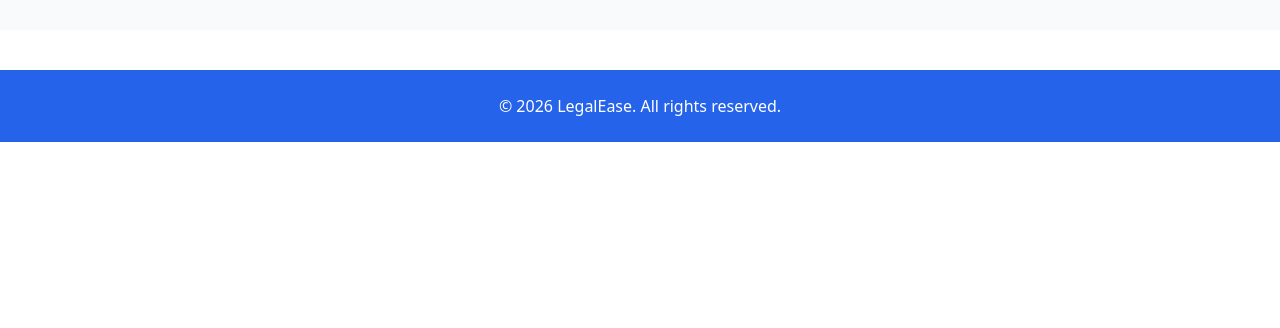
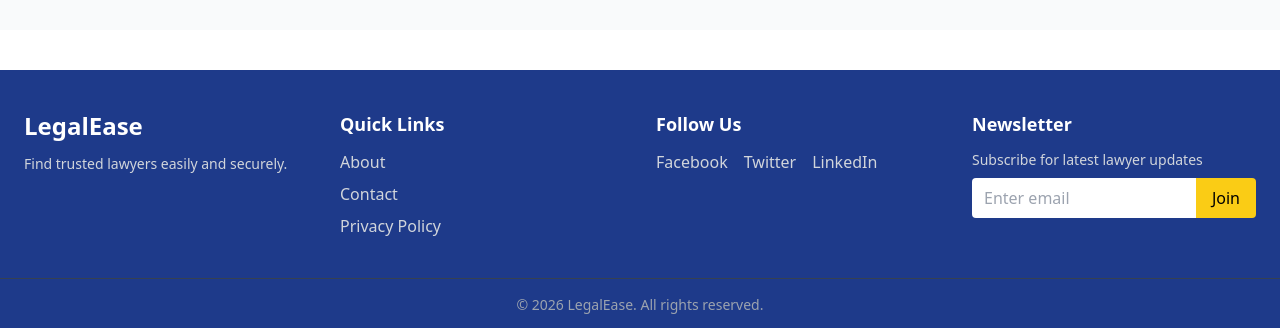
Before and after one commit to nazrul23-human/LegalEase-Online-Lawyer-Platform-Client, a React (Vite) app: page / in a window 1280 px wide. Shown: the part 1406-1734 px from the top of the page. Before the commit the page ends 1548 px from the top, so only its background shows below. Built offline with nearby package versions, Linux system fonts and the light colour scheme; no server answers.

Commit message:
Update Footer Sectiom. use Quick Links,Follow Us,Newsletter

```diff
--- a/src/components/Footer.jsx
+++ b/src/components/Footer.jsx
@@ -1,7 +1,70 @@
+import { Link } from "react-router-dom";
+
 export default function Footer() {
-    return (
-        <footer className="bg-blue-600 text-white text-center py-6 mt-10">
-            <p>© 2026 LegalEase. All rights reserved.</p>
-        </footer>
-    );
+  return (
+    <footer className="bg-blue-900 text-white mt-10">
+
+      <div className="max-w-7xl mx-auto px-6 py-10 grid grid-cols-1 md:grid-cols-4 gap-8">
+
+        <div>
+          <h2 className="text-2xl font-bold">LegalEase</h2>
+          <p className="mt-3 text-sm text-gray-300">
+            Find trusted lawyers easily and securely.
+          </p>
+        </div>
+
+
+        <div>
+          <h3 className="text-lg font-semibold mb-3">Quick Links</h3>
+
+          <ul className="space-y-2 text-gray-300">
+            <li><Link to="/" className="hover:text-yellow-400">About</Link></li>
+            <li><Link to="/" className="hover:text-yellow-400">Contact</Link></li>
+            <li><Link to="/" className="hover:text-yellow-400">Privacy Policy</Link></li>
+          </ul>
+        </div>
+
+
+        <div>
+          <h3 className="text-lg font-semibold mb-3">Follow Us</h3>
+
+          <div className="flex gap-4 text-gray-300">
+
+            <a href="#" className="hover:text-yellow-400">Facebook</a>
+            <a href="#" className="hover:text-yellow-400">Twitter</a>
+            <a href="#" className="hover:text-yellow-400">LinkedIn</a>
+
+          </div>
+        </div>
+
+
+        <div>
+          <h3 className="text-lg font-semibold mb-3">Newsletter</h3>
+
+          <p className="text-gray-300 text-sm mb-2">
+            Subscribe for latest lawyer updates
+          </p>
+
+          <div className="flex">
+            <input
+              type="email"
+              placeholder="Enter email"
+              className="w-full px-3 py-2 text-black rounded-l"
+            />
+
+            <button className="bg-yellow-400 px-4 text-black rounded-r">
+              Join
+            </button>
+          </div>
+        </div>
+
+      </div>
+
+
+      <div className="border-t border-gray-700 text-center py-4 text-sm text-gray-400">
+        © {new Date().getFullYear()} LegalEase. All rights reserved.
+      </div>
+
+    </footer>
+  );
 }
```
